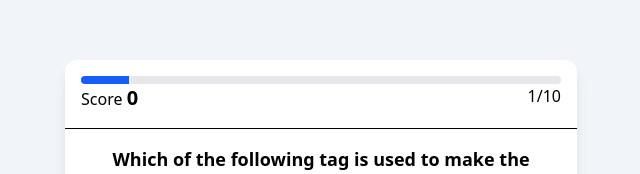
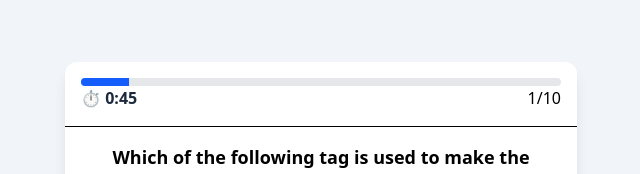
Before and after one commit to 23hertz/QuizApp, a React (Vite) app: page /question in a window 1280 px wide. Shown: the part 109-283 px from the top of the page, without its empty margins (319-959 px from the left). Built offline with nearby package versions, Linux system fonts and the light colour scheme.

Commit message:
adding timer to the app

```diff
--- a/src/App.tsx
+++ b/src/App.tsx
@@ -110,10 +110,7 @@ function App() {
     <div>
       <Routes>
         <Route path="/" element={<Homepage />} />
-        {/* <Route
-          path="/question"
-          element={<DisplayQuestions qBanks={questionBank} />}
-        /> */}
+
              <Route
           path="/question"
           element={<DisplayQuestions qBanks={questionBank} />}
--- a/src/pages/DisplayQuestions.tsx
+++ b/src/pages/DisplayQuestions.tsx
@@ -1,4 +1,4 @@
-import { useState } from "react";
+import { useEffect, useState } from "react";
 import NextButton from "./NextButton";
 import Choices from "./Choices";
 import { useNavigate } from "react-router-dom";
@@ -12,12 +12,32 @@ const DisplayQuestions = ({ qBanks }:Props) => {
   const [currentIndex, setCurrentIndex] = useState<number>(0);
   const [selectedAns, setSelectedAns] = useState<string | null>(null);
   const [score, setScore] = useState<number>(0);
+  const [timer, setTimer] = useState<number>(50)
 
   const navigate = useNavigate();
   let currentQuestion = qBanks[currentIndex];
   const isLastQuestion = currentIndex === qBanks.length - 1;
   let totalQuestion = qBanks.length;
+
   let getPercentage = ((currentIndex + 1) / totalQuestion) * 100;
+
+  useEffect(() => {
+    if (timer === 0) {
+      navigate("/ResultPage", {
+        state: { score }
+      });
+      return
+    }
+    const interval = setInterval(() => {
+      setTimer((prev) => prev - 1)
+    }, 1000)
+
+    return () => clearInterval(interval)
+  }, [timer, navigate, score])
+
+  const minutes = Math.floor(timer / 60);
+  const seconds = timer % 60;
+  const isTimeLow = timer <= 15;
 
   const handleNext = () => {
     if (!selectedAns) return;
@@ -34,7 +54,7 @@ const DisplayQuestions = ({ qBanks }:Props) => {
         state: { score: updatedScore },
       });
     } else {
-      setCurrentIndex((prev) => prev + 1);
+       setCurrentIndex((prev) => prev + 1);
       setSelectedAns(null);
     }
   };
@@ -52,10 +72,21 @@ const DisplayQuestions = ({ qBanks }:Props) => {
             </div>
           </div>
 
+
           <div className="flex flex-row justify-between gap-4 ">
+            {/* <h3>
+              Timer : <span className="text-xl font-bold">{minutes}:{seconds.toString().padStart(2, "0")}</span>
+            </h3> */}
             <h3>
-              Score <span className="text-xl font-bold">{score}</span>
-            </h3>
+  ⏱{" "}
+  <span
+    className={`font-bold ${
+      isTimeLow ? "text-red-600 animate-pulse" : "text-slate-800"
+    }`}
+  >
+    {minutes}:{seconds.toString().padStart(2, "0")}
+  </span>
+</h3>
             <h3 className="text-right">{currentQuestion.id}/10</h3>
           </div>
         </header>
--- a/src/pages/Homepage.tsx
+++ b/src/pages/Homepage.tsx
@@ -1,5 +1,6 @@
 import { Link } from "react-router-dom";
 const Homepage = () => {
+
   return (
     <div className="min-h-screen flex justify-center items-center  bg-slate-100 px-4">
       <div className="bg-white w-full max-w-md rounded-xl flex flex-col shadow-lg p-8 text-center">
```
